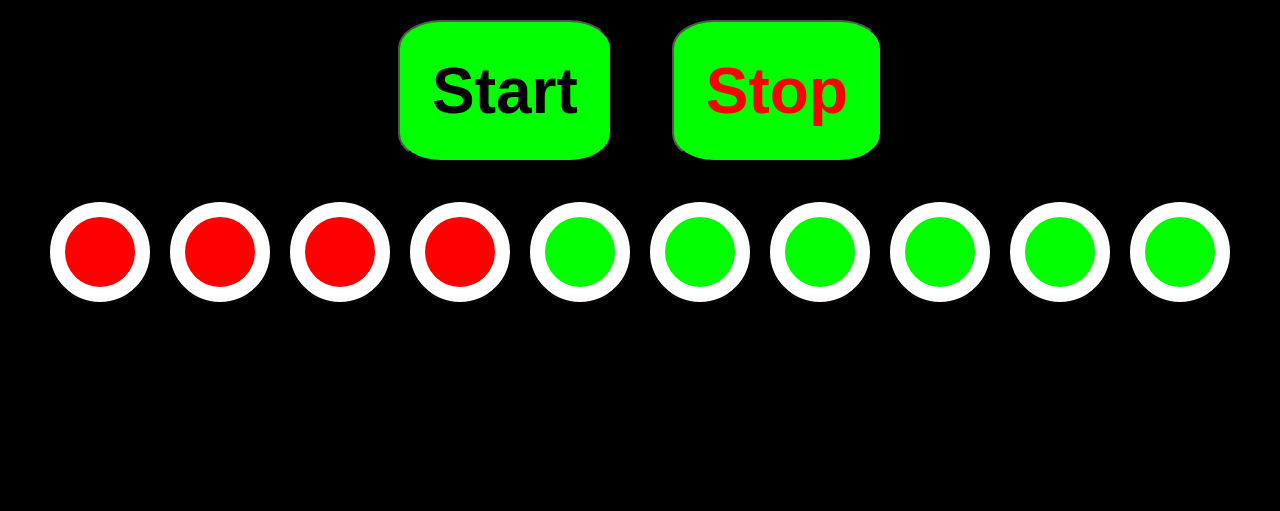
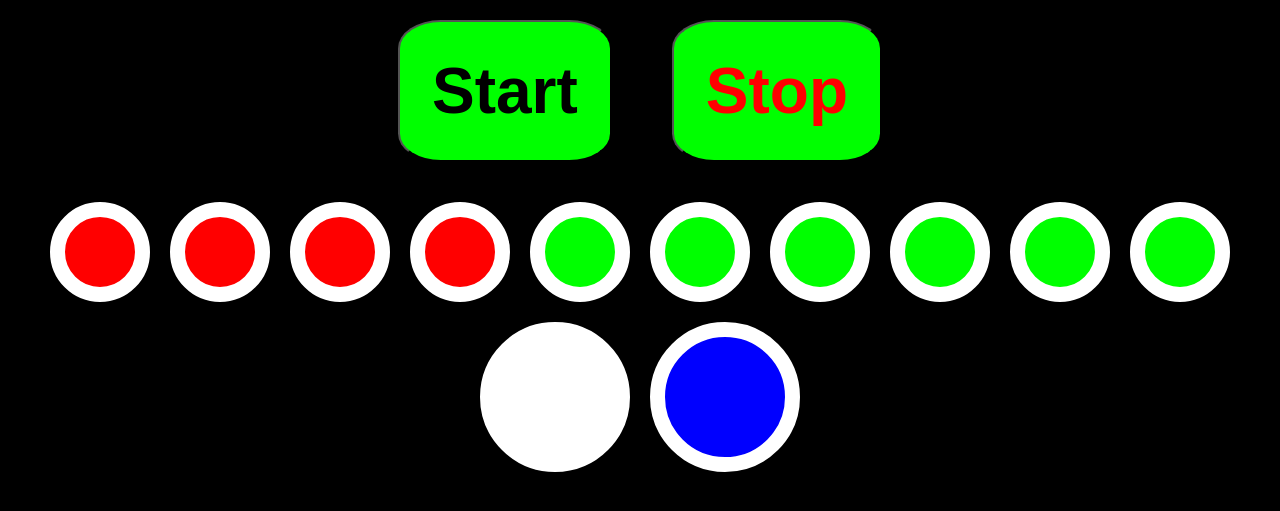
Before and after one commit to DEBXDEBX/exerciseBuddy, a plain HTML site: page index.html in a window 1280 px wide. Both pictures are taken after a click on the button "Start". Shown: the part 77-588 px from the top of the page. Drawn offline with Linux system fonts and the light colour scheme.

Commit message:
added yoga led

```diff
--- a/assets/css/style.css
+++ b/assets/css/style.css
@@ -64,3 +64,17 @@ div.led {
   background-color: #0f0;
   margin: 10px;
 }
+div.yLed {
+  width: 150px;
+  height: 150px;
+  border-radius: 50%;
+  border: solid red 15px;
+  border-color: white;
+  background-color: white;
+  margin: 10px;
+}
+#yogaContainer {
+  display: flex;
+  flex-wrap: wrap;
+  justify-content: center;
+}
--- a/assets/js/script.js
+++ b/assets/js/script.js
@@ -12,6 +12,9 @@ let L6 = document.querySelector("#L6");
 let L7 = document.querySelector("#L7");
 let L8 = document.querySelector("#L8");
 let L9 = document.querySelector("#L9");
+let Y0 = document.querySelector("#Y0");
+let Y1 = document.querySelector("#Y1");
+let yoga = false;
 let index = 0;
 let LEDarray = [];
 LEDarray.push(L0);
@@ -43,6 +46,7 @@ function blink() {
     for (let u = 0; u < 10; u++) {
       LEDarray[u].style.backgroundColor = "#0f0";
     }
+    yoga = !yoga;
     main();
   } else {
     console.log("David is great");
@@ -53,7 +57,13 @@ function blink() {
 function main() {
   console.log("Change LED COLOR");
   console.log(LEDarray[index]);
-
+  if (yoga === true) {
+    Y0.style.backgroundColor = "green";
+    Y1.style.backgroundColor = "white";
+  } else {
+    Y0.style.backgroundColor = "white";
+    Y1.style.backgroundColor = "blue";
+  }
   LEDarray[index].style.backgroundColor = "red";
   index++;
 }
--- a/index.html
+++ b/index.html
@@ -34,6 +34,11 @@
       <div id="L8" class="led"></div>
       <div id="L9" class="led"></div>
     </div>
+
+    <div id="yogaContainer">
+      <div id="Y0" class="yLed"></div>
+      <div id="Y1" class="yLed"></div>
+    </div>
     <!-- My JavaScript File -->
     <script type="text/javascript" src="assets/js/script.js"></script>
   </body>
```
